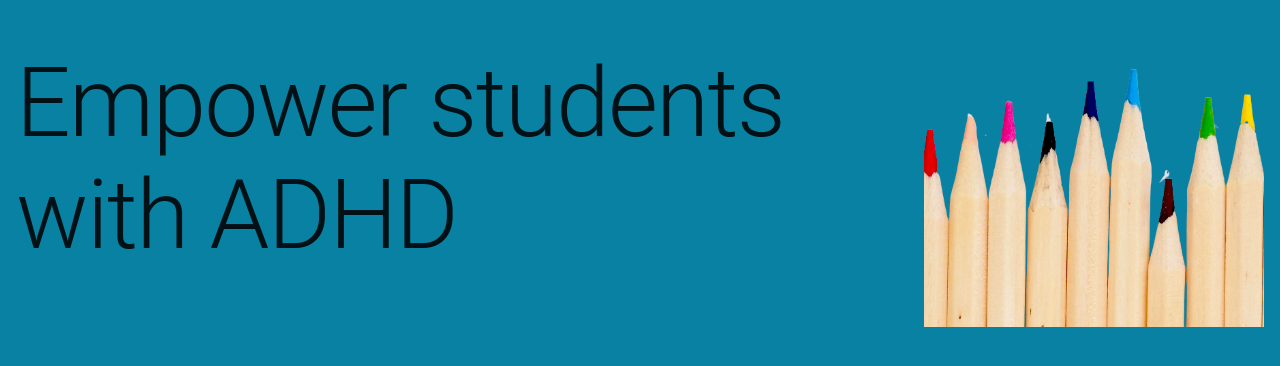
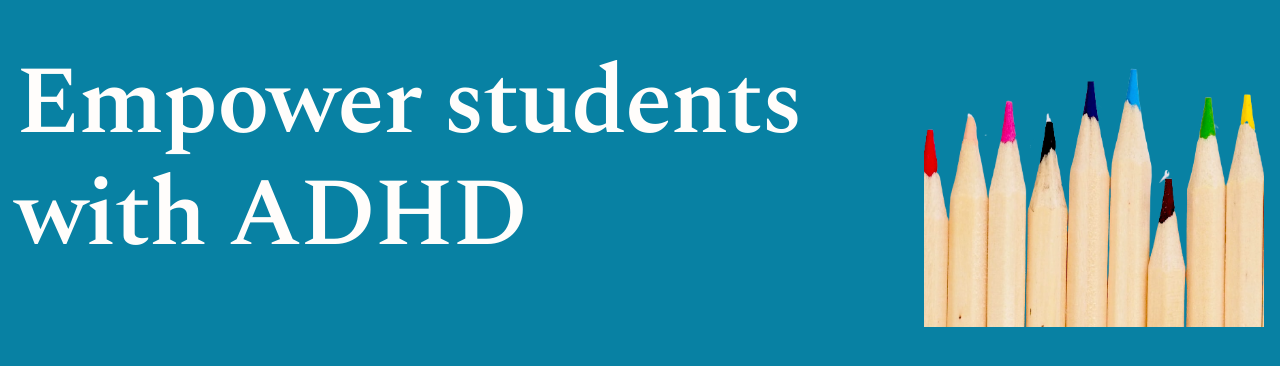
Before and after one commit to Goutham888/HooHacks2021, a React (Create React App) app in the folder frontend/: page / in a window 1280 px wide. Shown: the part 110-476 px from the top of the page. Built offline with nearby package versions, Linux system fonts and the light colour scheme.

Commit message:
Commit h1 styling
This is needed for the home page. Forgot to commit :(

```diff
--- a/frontend/src/theme.js
+++ b/frontend/src/theme.js
@@ -1,6 +1,7 @@
 import { createMuiTheme } from "@material-ui/core/styles";
 
 // A custom theme for this app
+// from -- Color Hunt Palette 100864
 const theme = createMuiTheme({
   palette: {
     primary: {
@@ -17,6 +18,11 @@ const theme = createMuiTheme({
     },
   },
   typography: {
+    h1: {
+      fontFamily: "Spectral", // Change a specific variant
+      fontWeight: 800,
+      color: "#fffdfb",
+    },
     h4: {
       fontFamily: "Spectral", // Change a specific variant
     },
```
